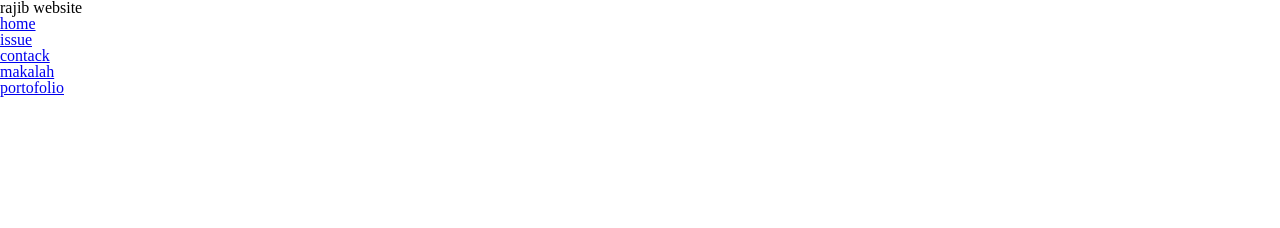
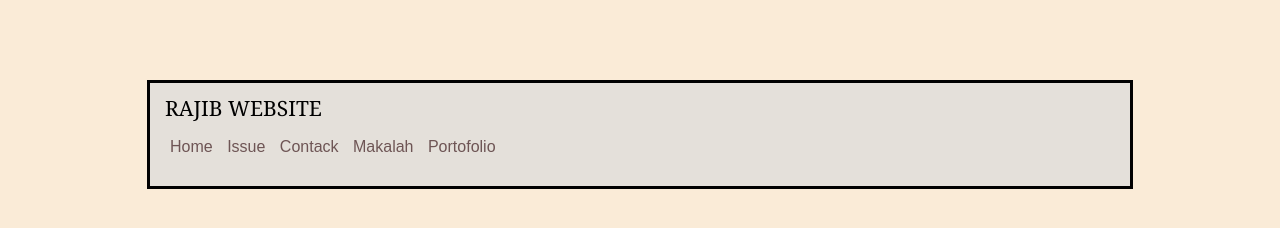
Before and after one commit to RAJIBPROGRAMMING/latihan-remote-git, a plain HTML site: page index.html in a window 1280 px wide. Drawn offline with Linux system fonts and the light colour scheme.

Commit message:
menambahkan style

```diff
--- a/index.html
+++ b/index.html
@@ -18,8 +18,10 @@
                 <li><a href="#">makalah</a></li>
                 <li><a href="#">portofolio</a></li>
             </ul>
+        </div>
 
-
+        <div class="kaklia">
+            <img src="" alt="">
         </div>
     </div>
 </body>
--- a/style.css
+++ b/style.css
@@ -46,3 +46,43 @@ table {
 	border-collapse: collapse;
 	border-spacing: 0;
 }
+
+body {
+    font-family: Arial, Helvetica, sans-serif;
+    background-color: antiquewhite;
+}
+
+.container{
+    width: 980px;
+    margin: 80px auto;
+    background-color: rgba(221, 221, 221, 0.719);
+    border: 3px solid black;
+}
+
+.header{
+    margin: 15px;
+}
+.header h1{
+    font-family: Georgia, 'Times New Roman', Times, serif;
+    font-size: 21px;
+    text-transform: uppercase;
+    padding-bottom: 20px;
+}
+.header li{
+    display: inline-block;
+    transition: 3ms;
+}
+
+.header a{
+    text-transform: capitalize;
+    text-decoration: none;
+    color: rgba(107, 82, 82, 0.979);
+    padding: 5px;
+    border-radius: 9px;
+}
+
+.header li:hover a{
+    color: rgb(248, 64, 44);
+    background-color: rgb(85, 212, 212);
+    font-style: italic;
+}
```
